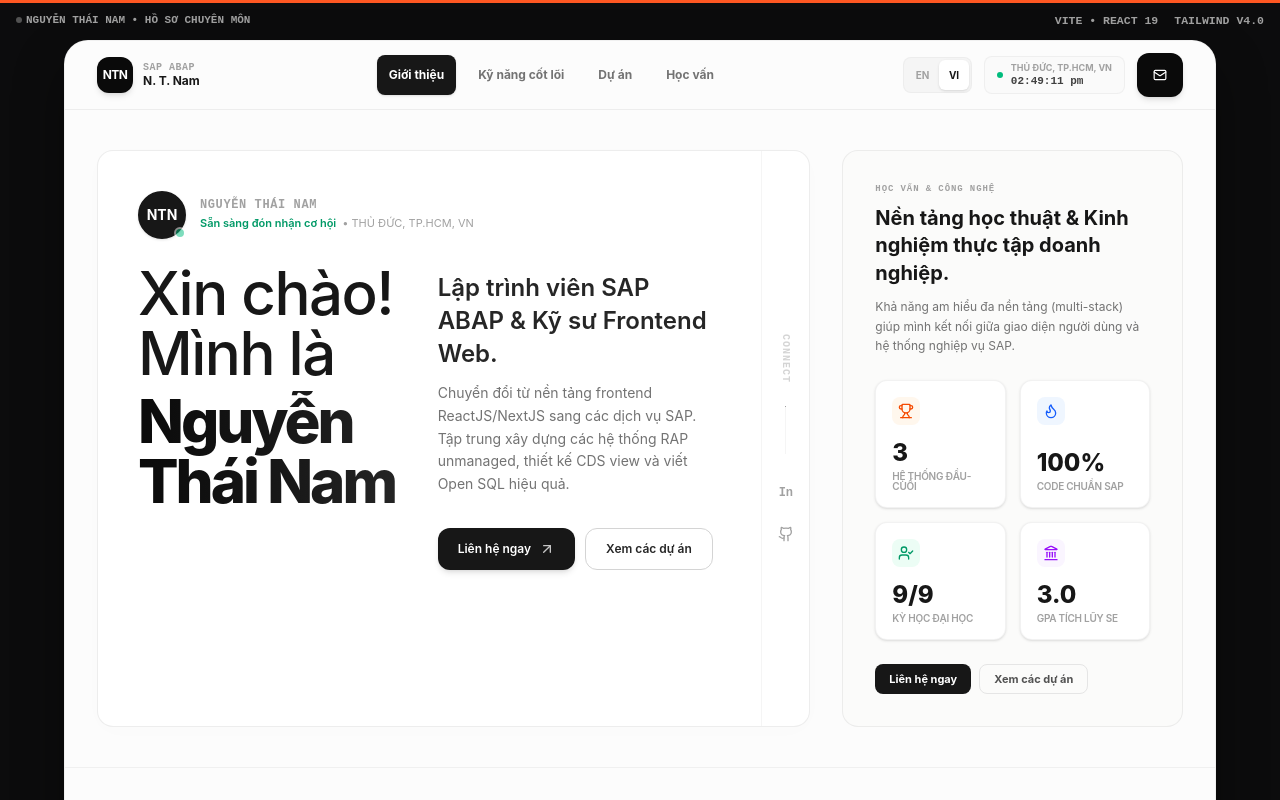
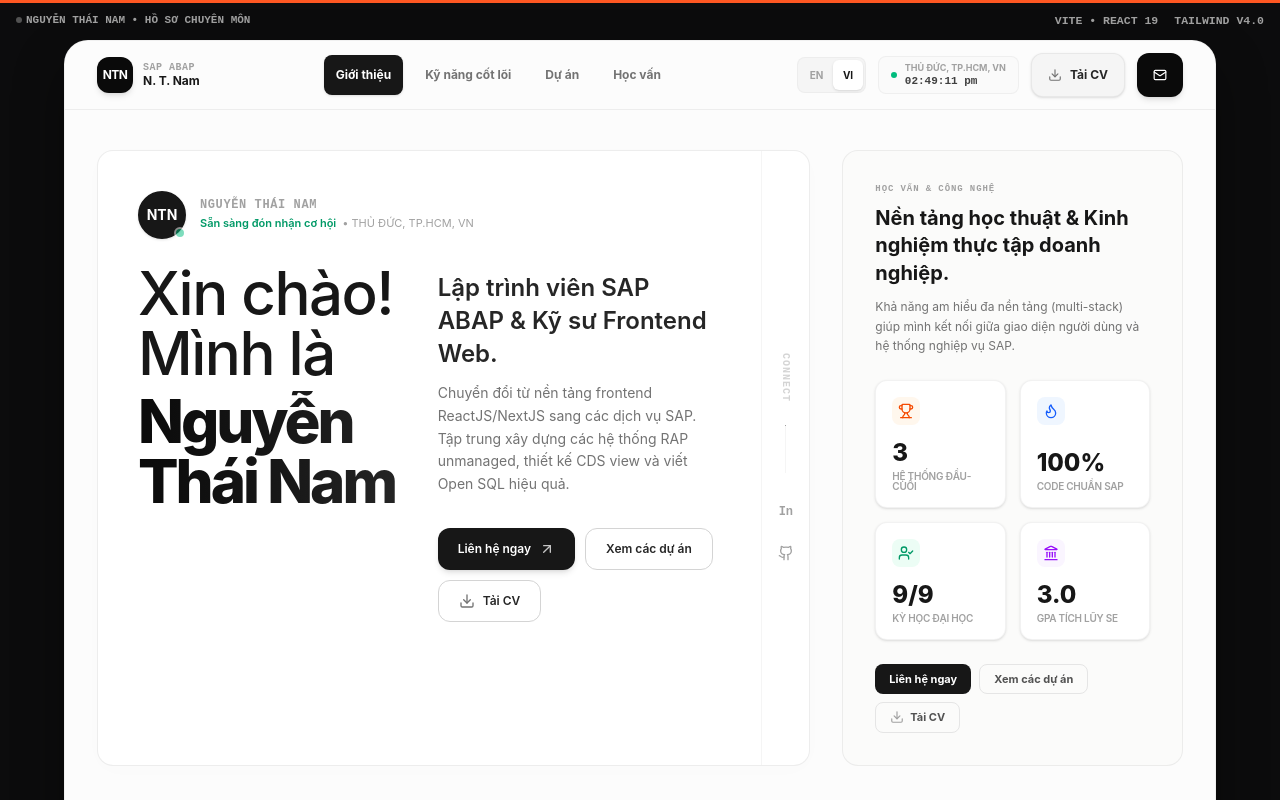
Before and after one commit to namt-fptu/portfolio_tnam, a React (Vite) app: page / in a window 1280 px wide. Shown: the top 800 px of the page. Built offline with nearby package versions, Linux system fonts and the light colour scheme.

Commit message:
feat: move CV to public and add download CV buttons

```diff
--- a/src/components/Footer.tsx
+++ b/src/components/Footer.tsx
@@ -4,7 +4,7 @@
  */
 
 import React, { useEffect, useState } from "react";
-import { ArrowUp, Clock, Mail, Linkedin, Github, FileSpreadsheet, MapPin } from "lucide-react";
+import { ArrowUp, Clock, Mail, Linkedin, Github, FileSpreadsheet, MapPin, Download } from "lucide-react";
 import { useLanguage } from "../context/LanguageContext";
 
 interface FooterProps {
@@ -145,7 +145,16 @@ export default function Footer({ onTalkClick }: FooterProps) {
               <button onClick={() => scrollToSecValue("about-me")} className="hover:text-white transition-colors text-left cursor-pointer">
                 {t("header.education")}
               </button>
-
+              <a
+                href="/Tnam_CV.pdf"
+                download="Tnam_CV.pdf"
+                target="_blank"
+                rel="noopener noreferrer"
+                className="hover:text-white transition-colors text-left flex items-center gap-1.5 cursor-pointer"
+              >
+                <Download className="w-3.5 h-3.5 text-[#ff5722]" />
+                <span>{t("common.download_cv")}</span>
+              </a>
             </div>
           </div>
 
--- a/src/components/Header.tsx
+++ b/src/components/Header.tsx
@@ -4,7 +4,7 @@
  */
 
 import React, { useEffect, useState } from "react";
-import { Mail, Menu, X, Globe } from "lucide-react";
+import { Mail, Menu, X, Globe, Download } from "lucide-react";
 import { useLanguage } from "../context/LanguageContext";
 import { motion, AnimatePresence } from "motion/react";
 
@@ -127,6 +127,18 @@ export default function Header({ onOpenBooking, activeSection }: HeaderProps) {
             </div>
           </div>
 
+          {/* Download CV CTA Button */}
+          <a
+            href="/Tnam_CV.pdf"
+            download="Tnam_CV.pdf"
+            target="_blank"
+            rel="noopener noreferrer"
+            className="px-4 py-2.5 bg-neutral-100 hover:bg-neutral-200 text-neutral-800 border border-neutral-200/80 rounded-xl text-xs font-bold shadow-sm cursor-pointer flex items-center gap-2 transition-all active:scale-95 leading-none min-h-[44px] shrink-0"
+          >
+            <Download className="w-3.5 h-3.5 text-neutral-500" />
+            <span className="hidden sm:inline">{t("common.download_cv")}</span>
+          </a>
+
           {/* Action CTA Button */}
           <button
             type="button"
@@ -187,6 +199,26 @@ export default function Header({ onOpenBooking, activeSection }: HeaderProps) {
                 })}
               </div>
 
+              {/* Download CV inside mobile panel */}
+              <div className="pt-3 border-t border-dashed border-neutral-100 flex items-center justify-between gap-4">
+                <div className="flex items-center gap-1.5">
+                  <Download className="w-3.5 h-3.5 text-neutral-400" />
+                  <span className="text-xs font-bold text-neutral-500">
+                    {language === "vi" ? "Hồ Sơ Sơ Yếu" : "Curriculum Vitae"}
+                  </span>
+                </div>
+                <a
+                  href="/Tnam_CV.pdf"
+                  download="Tnam_CV.pdf"
+                  target="_blank"
+                  rel="noopener noreferrer"
+                  className="px-3 py-1.5 rounded-md bg-neutral-50 border border-neutral-200 text-neutral-800 text-[10px] font-bold tracking-tight transition-all cursor-pointer min-h-[30px] flex items-center gap-1.5"
+                >
+                  <Download className="w-3 h-3 text-neutral-500" />
+                  <span>{t("common.download_cv")}</span>
+                </a>
+              </div>
+
               {/* Languages toggle inside mobile panel */}
               <div className="pt-3 border-t border-dashed border-neutral-100 flex items-center justify-between gap-4">
                 <div className="flex items-center gap-1.5">
--- a/src/components/Hero.tsx
+++ b/src/components/Hero.tsx
@@ -4,7 +4,7 @@
  */
 
 import React from "react";
-import { ArrowUpRight, Github, Trophy, Landmark, Flame, UserCheck } from "lucide-react";
+import { ArrowUpRight, Github, Trophy, Landmark, Flame, UserCheck, Download } from "lucide-react";
 import { motion } from "motion/react";
 import { useLanguage } from "../context/LanguageContext";
 
@@ -99,6 +99,16 @@ export default function Hero({ onTalkClick, onSeeWorkClick }: HeroProps) {
                   >
                     {t("hero.view_projects")}
                   </button>
+                  <a
+                    href="/Tnam_CV.pdf"
+                    download="Tnam_CV.pdf"
+                    target="_blank"
+                    rel="noopener noreferrer"
+                    className="px-5 py-3 border border-neutral-300 hover:bg-neutral-50 active:scale-95 text-xs text-neutral-800 font-semibold rounded-xl transition-all cursor-pointer flex items-center gap-2"
+                  >
+                    <Download className="w-4 h-4 text-neutral-500" />
+                    <span>{t("common.download_cv")}</span>
+                  </a>
                 </div>
               </div>
 
@@ -174,7 +184,7 @@ export default function Hero({ onTalkClick, onSeeWorkClick }: HeroProps) {
 
           </div>
 
-          <div className="flex gap-2">
+          <div className="flex gap-2 flex-wrap">
             <button
               onClick={onTalkClick}
               className="text-[11px] px-3.5 py-1.5 rounded-lg bg-neutral-900 text-white font-bold hover:bg-neutral-800 cursor-pointer"
@@ -187,6 +197,16 @@ export default function Hero({ onTalkClick, onSeeWorkClick }: HeroProps) {
             >
               {t("hero.view_projects")}
             </button>
+            <a
+              href="/Tnam_CV.pdf"
+              download="Tnam_CV.pdf"
+              target="_blank"
+              rel="noopener noreferrer"
+              className="text-[11px] px-3.5 py-1.5 rounded-lg border border-neutral-200 hover:bg-neutral-100 text-neutral-600 font-bold cursor-pointer flex items-center gap-1.5"
+            >
+              <Download className="w-3.5 h-3.5 text-neutral-400" />
+              <span>{t("common.download_cv")}</span>
+            </a>
           </div>
         </div>
 
--- a/src/context/LanguageContext.tsx
+++ b/src/context/LanguageContext.tsx
@@ -84,7 +84,8 @@ const translations = {
     "footer.title": "Let's Get in Touch",
     "footer.subtitle": "Have an opportunity?",
     "footer.desc": "I am responsive, details-oriented, and ready for collaborative engineering roles.",
-    "footer.rights": "SAP ABAP Developer"
+    "footer.rights": "SAP ABAP Developer",
+    "common.download_cv": "Download CV"
   },
   vi: {
     "header.intro": "Giới thiệu",
@@ -156,7 +157,8 @@ const translations = {
     "footer.title": "Hãy giữ liên lạc nhé",
     "footer.subtitle": "Có cơ hội hợp tác?",
     "footer.desc": "Mình luôn phản hồi nhanh, chú trọng chất lượng code và sẵn sàng tham gia các thử thách mới.",
-    "footer.rights": "Lập trình viên SAP ABAP"
+    "footer.rights": "Lập trình viên SAP ABAP",
+    "common.download_cv": "Tải CV"
   }
 };
 
```
Also changed, not shown: 1 other file (tests, documents, lock files or other folders).
